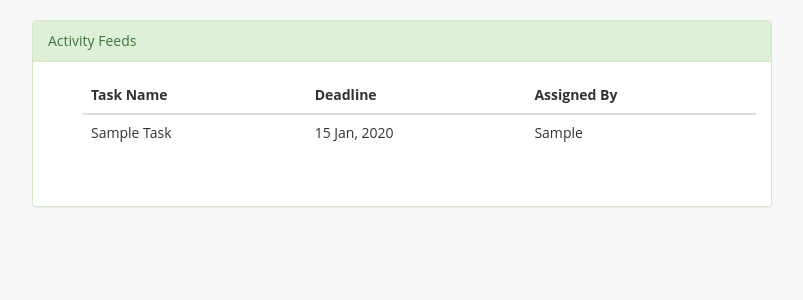
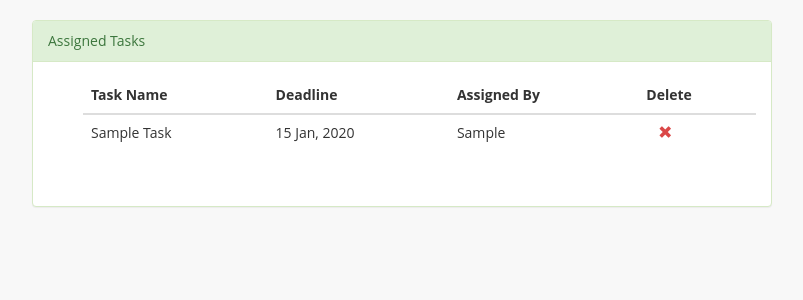
Before and after one commit to mani098/taskman, a Django app: template templates/assgined_tasks.html in a window 1280 px wide. Shown: the part 52-352 px from the top of the page, without its empty margins (238-1041 px from the left). Run offline with Django 3.2, Linux system fonts and the light colour scheme; the template is opened without the code that fills it: most values are stand-ins (such as "Sample title", 1, 10 or a date in 2020); some libraries are stand-ins or nearby versions.

Commit message:
delete option included

```diff
--- a/static/css/site.css
+++ b/static/css/site.css
@@ -46,6 +46,12 @@ p.form-group input.btn.btn-success{
 .btn-width {
 	width: 95%;
 }
+.delete-btn{
+	cursor: pointer;
+	margin-left: 12px;
+	color: #DA4747;
+}
+
 
 /*Bootstrap customization*/
 
--- a/static/js/site.js
+++ b/static/js/site.js
@@ -4,6 +4,6 @@ $(document).ready(function(){
 			$("#user-suggest").autocomplete({
 			  source: '/get-users/'
 			});
+	  });
 
-	  });
 });
--- a/task_engine/urls.py
+++ b/task_engine/urls.py
@@ -9,4 +9,5 @@ urlpatterns = patterns('',
 	url(r'^get-users/', views.get_user_suggestions, name='get_suggested_users'),
 	url(r'^created-tasks/', views.created_tasks_view, name='created-tasks'),
 	url(r'^assigned-tasks/', views.assigned_tasks_view, name='assigned-tasks'),
+	url(r'^option/delete/', views.delete_task_view, name='delete task'),
 	)
--- a/templates/assgined_tasks.html
+++ b/templates/assgined_tasks.html
@@ -11,7 +11,6 @@
 	<!-- Latest compiled JavaScript -->
 	<script src="//maxcdn.bootstrapcdn.com/bootstrap/3.2.0/js/bootstrap.min.js"></script>
 	<link href="/static/css/site.css" rel='stylesheet' type='text/css' />
-	<script type="text/javascript" src="/static/js/site.js"></script>
 </head>
 <body>
  <nav class="navbar navbar-inverse">
@@ -36,18 +35,20 @@
 </nav>  <!-- navigation bar ends-->
 	<div class="container">
 		<div class="panel panel-success">
-		<div class="panel-heading">Activity Feeds</div>
+			<div class="panel-heading">Assigned Tasks</div>
 			<div class="panel-body">
 				<table class="table table-hover">
 					<thead>
-					<tr><th>Task Name</th><th>Deadline</th><th>Assigned by</th></tr>
+						<tr><th>Task Name</th><th>Deadline</th><th>Assigned by</th><th>Delete</th></tr>
 					</thead>
 					<tbody>
 					{% for task in tasks %}
-					<tr>
+						<tr id="task-row-{{task.id}}">
 							<td>{{ task.task_name }}</td>
 							<td>{{ task.deadline_date|date:'d M, Y' }}</td>
 							<td>{{ task.user__username }}</td>
+							<td><span class='glyphicon glyphicon-remove delete-btn'
+										aria-hidden="true" onclick="deleteOption({{ task.id }})"></span></td>
 						</tr>
 					{% endfor %}
 					</tbody>
@@ -55,5 +56,11 @@
 			</div>
 		</div>
 	</div>
+	<script type="text/javascript">
+		function deleteOption(delete_id) {
+			$("#task-row-" + delete_id).hide();
+			$.post("/option/delete/", {task_id: delete_id});
+		}
+	</script>
 </body>
 </html>
```
Also changed, not shown: task_engine/controllers.py (+9 -2 lines), task_engine/views.py (+13 -1 lines), templates/created_tasks.html (+10 -2 lines), db.sqlite3, 3 other files. Lines whose indentation alone changed are shown as unchanged.
